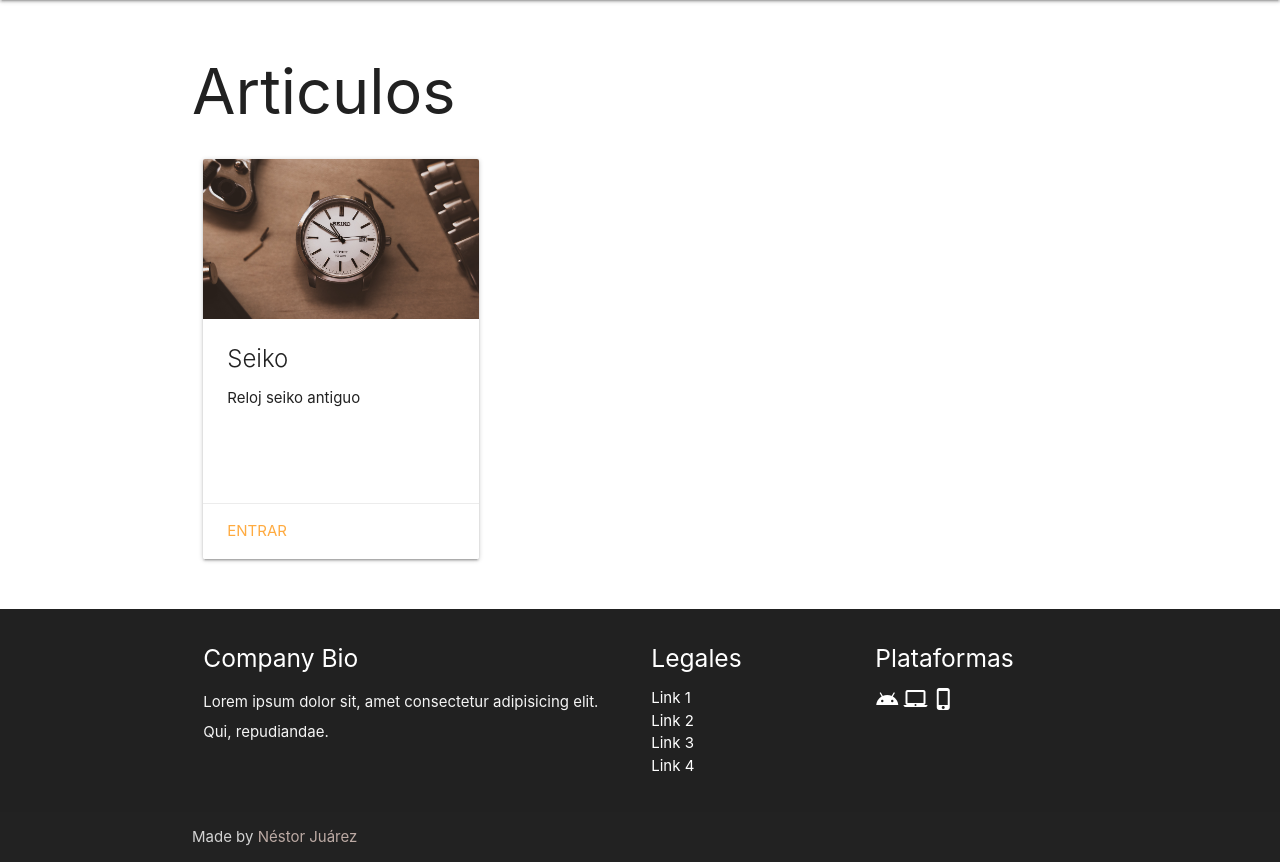
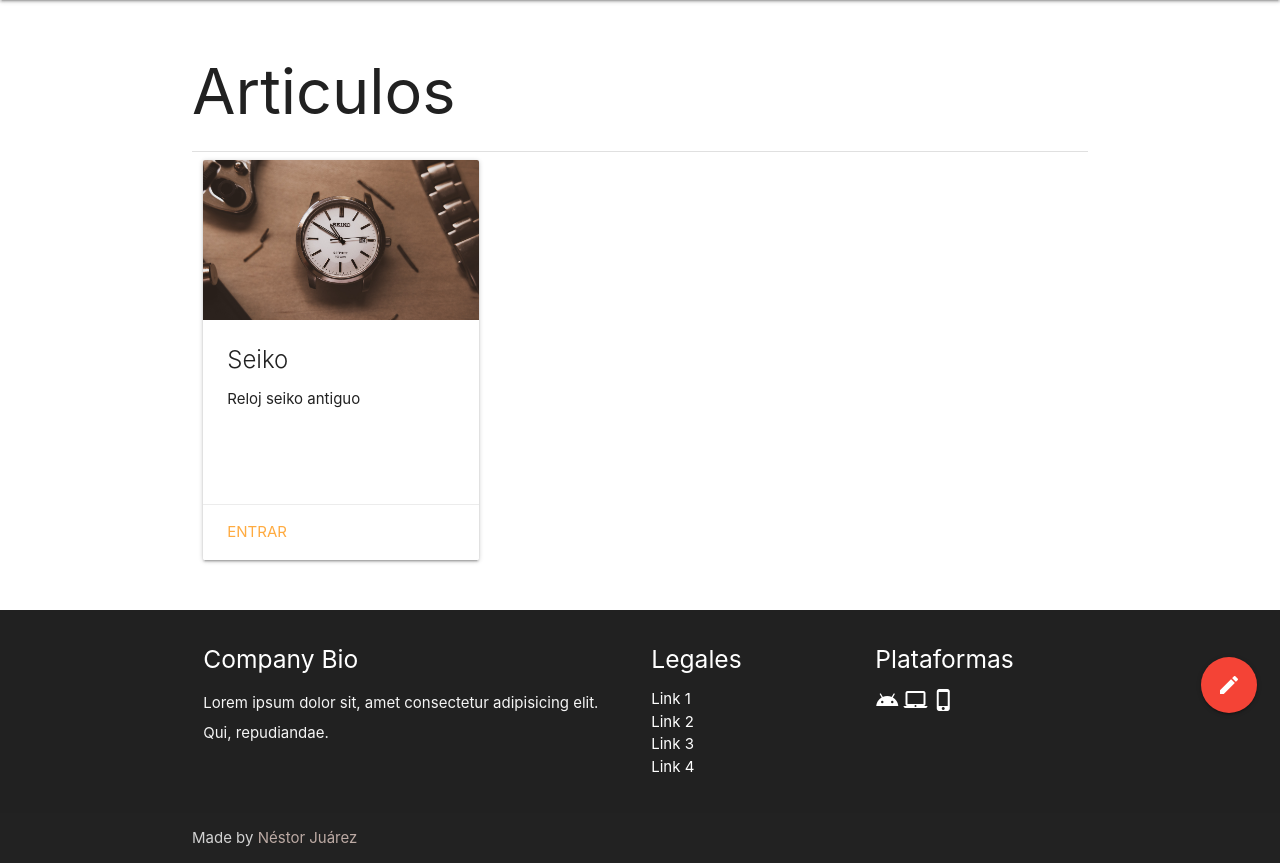
Before and after one commit to nestorjuarezR/django_subastas, a Django app: page /categorias/reloj/ in a window 1280 px wide. Shown: the part 64-927 px from the top of the page. Run offline with Django 4.2, Linux system fonts and the light colour scheme; a user stored in the database is signed in; data comes from the database, SQL or seed files in the repository; both versions use the stored data as it was after the commit; some libraries are stand-ins or nearby versions.

Commit message:
Se agrega el boton para editar articulos en la pagina de articulos

```diff
--- a/subastas_app/static/subastas_app/js/init.js
+++ b/subastas_app/static/subastas_app/js/init.js
@@ -19,5 +19,6 @@
     indicators: false,
     height: 500
   });
+  $('.fixed-action-btn').floatingActionButton();
   }); // end of document ready
 })(jQuery); // end of jQuery name space
--- a/subastas_app/templates/subastas_app/articulos.html
+++ b/subastas_app/templates/subastas_app/articulos.html
@@ -7,6 +7,7 @@
 
         <div class="row">
             <!-- Inicio del ciclo for para mostar las categorias -->
+            <div class="divider"></div>
             {% for info in articulos %}
             <div class="col s12 m6 l4">
                 <div class="card medium">
@@ -18,12 +19,26 @@
                         <p>{{ info.descripcion }}</p>
                     </div>
                     <div class="card-action">
-                        <a href="categorias/reloj/">Entrar</a>
+                        <a href="#">Entrar</a>
                     </div>
                 </div>
             </div>
             {% endfor %}
         </div>
     </div>
+    <!-- Boton para agregar o editar articulos solo si el usuario esta autenticado-->
+    {% if user.is_authenticated %}
+    <div class="fixed-action-btn">
+        <a class="btn-floating btn-large red">
+            <i class="large material-icons">mode_edit</i>
+        </a>
+        <ul>
+            <li><a class="btn-floating red"><i class="material-icons">insert_chart</i></a></li>
+            <li><a class="btn-floating yellow darken-1"><i class="material-icons">format_quote</i></a></li>
+            <li><a class="btn-floating green"><i class="material-icons">publish</i></a></li>
+            <li><a class="btn-floating blue"><i class="material-icons">attach_file</i></a></li>
+        </ul>
+    </div>
+    {% endif %}
     {% endblock %}
 </body>
```
Also changed, not shown: db.sqlite3.
